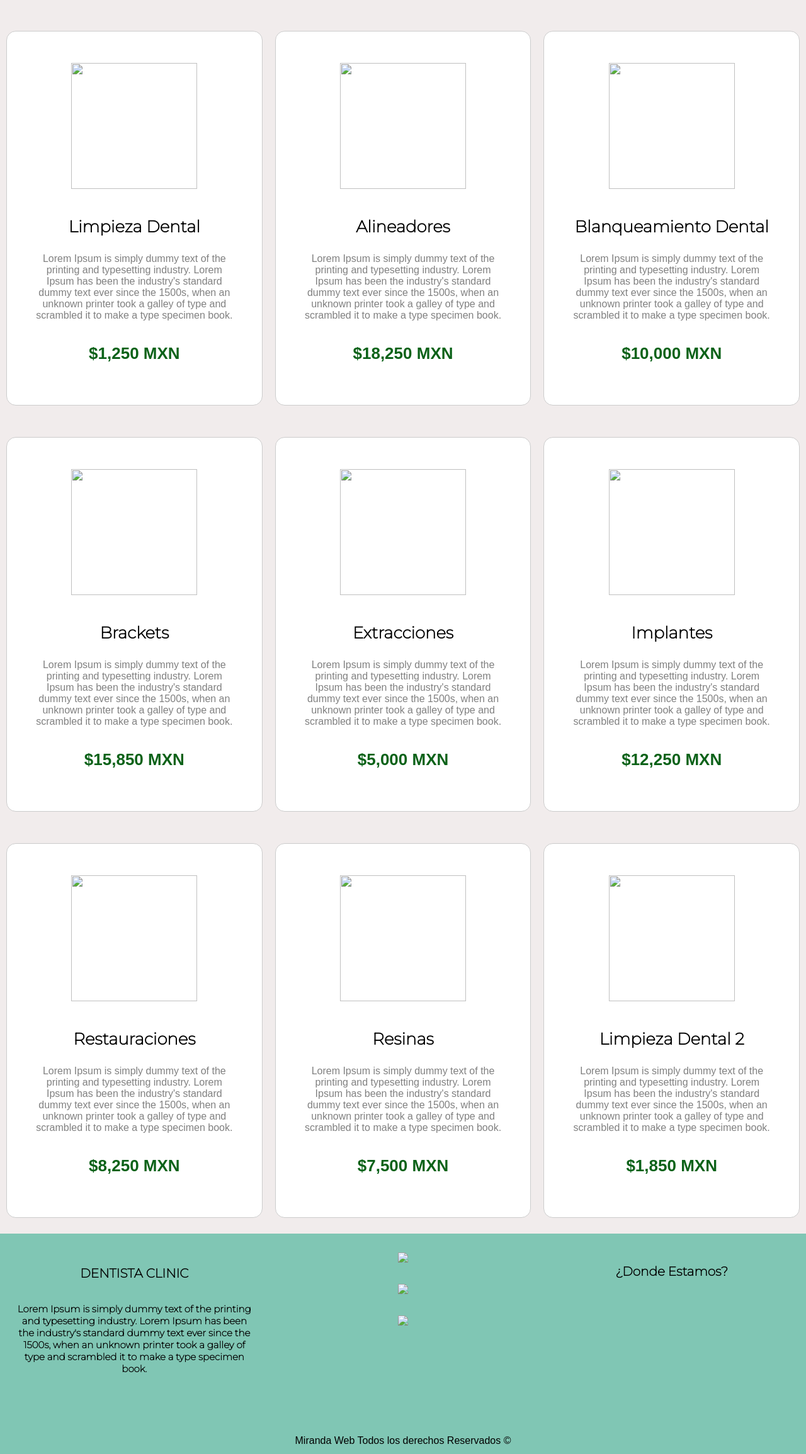
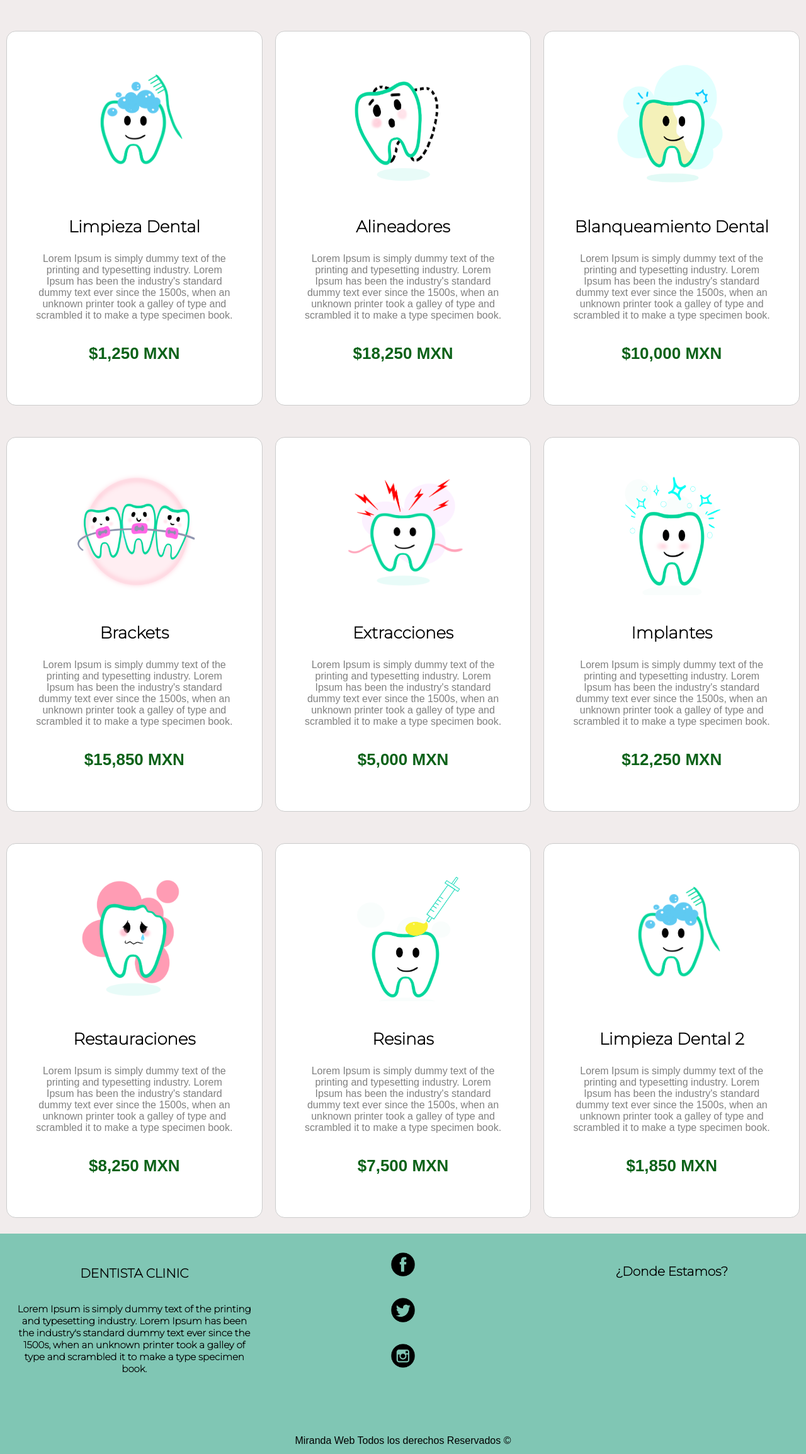
Before and after one commit to MirandAWebDesign/MirandAWebDesign.github.io, a plain HTML site: page servicios.html in a window 1280 px wide. Shown: the part 173-2482 px from the top of the page at 63% size. Drawn offline with Linux system fonts and the light colour scheme; files that its build step writes are made by us from their sources; grey boxes are pictures that could not be loaded.

Commit message:
Update servicios.html

```diff
--- a/servicios.html
+++ b/servicios.html
@@ -5,7 +5,7 @@
     <meta http-equiv="X-UA-Compatible" content="IE=edge">
     <meta name="viewport" content="width=device-width, initial-scale=1.0">
     <link href="https://fonts.googleapis.com/css2?family=Montserrat:wght@200&display=swap" rel="stylesheet">
-    <link rel="stylesheet" href="../proyectos/css/styleServicios.css"/>
+    <link rel="stylesheet" href="/css/styleServicios.css"/>
     <title>Dental Clinic</title>
 </head>
 <body>
@@ -14,17 +14,17 @@
     <div id="container">
         <header id="header"><!-- INICIO DEL HEADER -->
               <div class="logo">
-                 <img src="../proyectos/image/logo.PNG"/>
+                 <img src="/image/logo.PNG"/>
               </div>
                   <!-- INICIO DEL MENU -->
                      <nav id="menu">
                         <ul>
-                            <li><a href="../proyectos/index.html">Inicio</a></li>
+                            <li><a href="/index.html">Inicio</a></li>
                             <li><a href="#">Mis Citas</a></li>
-                            <li><a href="../proyectos/login.html">Login</a></li>
-                            <li><a href="../proyectos/servicios.html">Servicios</a></li>
+                            <li><a href="/login.html">Login</a></li>
+                            <li><a href="/servicios.html">Servicios</a></li>
                             <li><a href="#">Social</a></li>
-                            <li><a href="../proyectos/contacto.html">Contacto</a></li>
+                            <li><a href="/contacto.html">Contacto</a></li>
                           </ul>
                      </nav>
                   <!-- FIN DEL MENU -->
@@ -37,7 +37,7 @@
                     </h1>
                     <article class="servicios">
                         <div class="image-wrap">
-                          <img src="../proyectos/image/limpieza.PNG">
+                          <img src="/image/limpieza.PNG">
                         </div>
                         <div class="servicios-info">
 
@@ -49,7 +49,7 @@
                     </article>
                     <article class="servicios">
                         <div class="image-wrap">
-                          <img src="../proyectos/image/alinear.PNG"/>
+                          <img src="/image/alinear.PNG"/>
                         </div>
                         <div class="servicios-info">
 
@@ -60,7 +60,7 @@
                     </article>
                     <article class="servicios">
                         <div class="image-wrap">
-                          <img src="../proyectos/image/blanco.PNG"/>
+                          <img src="/image/blanco.PNG"/>
                         </div>
                         <div class="servicios-info">
 
@@ -71,7 +71,7 @@
                     </article>
                     <article class="servicios">
                         <div class="image-wrap">
-                          <img src="../proyectos/image/braket.PNG"/>
+                          <img src="/image/braket.PNG"/>
                         </div>
                         <div class="servicios-info">
 
@@ -82,7 +82,7 @@
                     </article>
                     <article class="servicios">
                         <div class="image-wrap">
-                          <img src="../proyectos/image/extraccion.PNG"/>
+                          <img src="/image/extraccion.PNG"/>
                         </div>
                         <div class="servicios-info">
 
@@ -93,7 +93,7 @@
                     </article>
                     <article class="servicios">
                         <div class="image-wrap">
-                          <img src="../proyectos/image/inplante.PNG"/>
+                          <img src="/image/inplante.PNG"/>
                         </div>
                         <div class="servicios-info">
 
@@ -104,7 +104,7 @@
                     </article>
                     <article class="servicios">
                         <div class="image-wrap">
-                          <img src="../proyectos/image/reparacion.PNG"/>
+                          <img src="/image/reparacion.PNG"/>
                         </div>
                         <div class="servicios-info">
 
@@ -115,7 +115,7 @@
                     </article>
                     <article class="servicios">
                         <div class="image-wrap">
-                          <img src="../proyectos/image/resina.PNG"/>
+                          <img src="/image/resina.PNG"/>
                         </div>
                         <div class="servicios-info">
 
@@ -126,7 +126,7 @@
                     </article>
                     <article class="servicios">
                         <div class="image-wrap">
-                          <img src="../proyectos/image/limpieza.PNG">
+                          <img src="/image/limpieza.PNG">
                         </div>
                         <div class="servicios-info">
 
@@ -150,13 +150,13 @@
                 </div>
                 <div class="sociales">
                     <div class="facebook">
-                        <a href="#"><img src="../proyectos/image/f1.png"></a>
+                        <a href="#"><img src="/image/f1.png"></a>
                     </div>
                     <div class="twitter">
-                        <a href="#"><img src="../proyectos/image/t1.png"></a>
+                        <a href="#"><img src="/image/t1.png"></a>
                     </div>
                     <div class="instagram">
-                        <a href="#"><img src="../proyectos/image/i1.png"></a>
+                        <a href="#"><img src="/image/i1.png"></a>
                     </div>
                 </div>
                 <div class="location">
```
